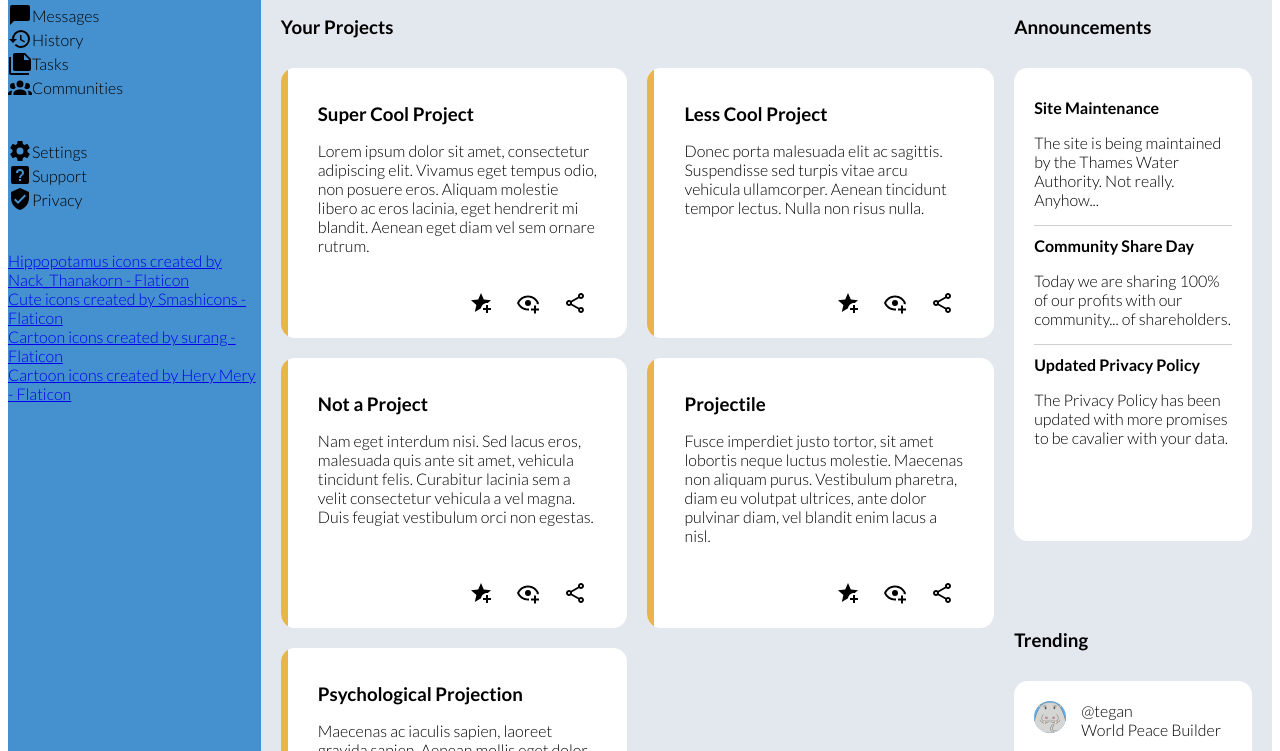
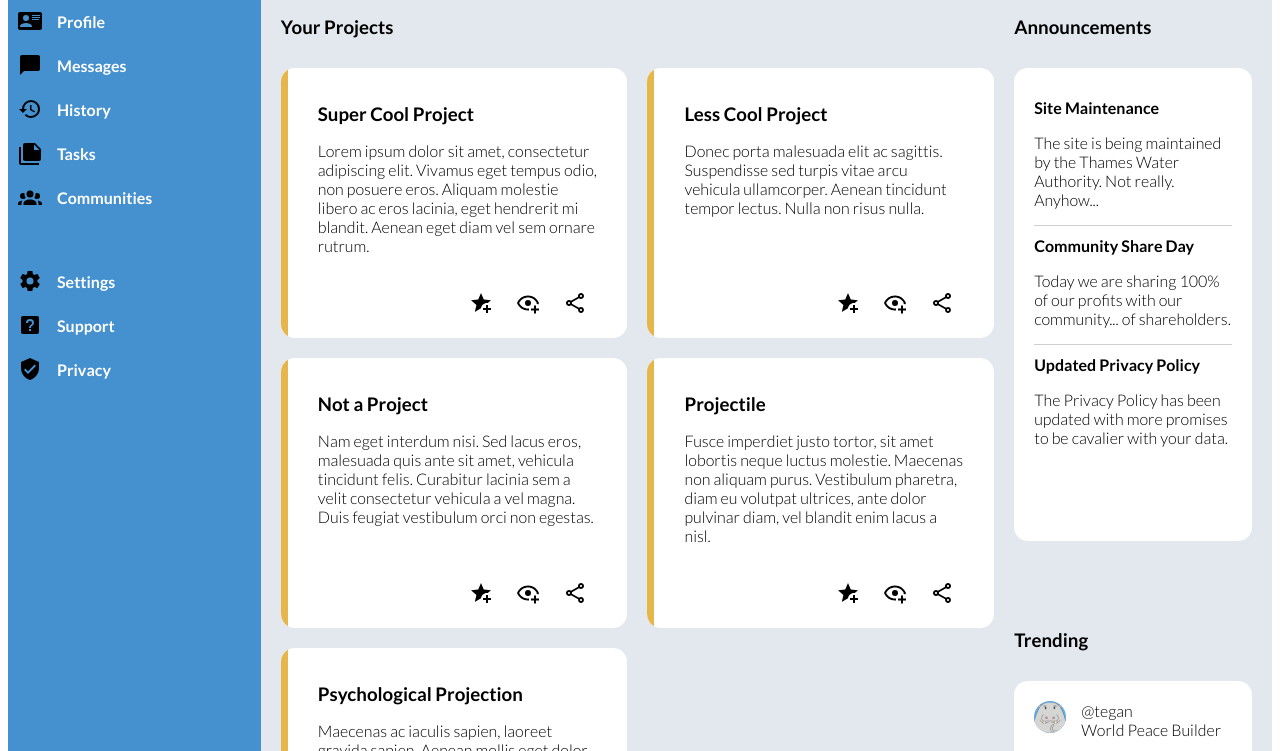
Before and after one commit to aj-abdujabborov/odin-admin-dashboard, a plain HTML site: page index.html in a window 1280 px wide. Shown: the part 142-893 px from the top of the page. Drawn offline with Linux system fonts and the light colour scheme.

Commit message:
Style sidebar

```diff
--- a/index.html
+++ b/index.html
@@ -58,7 +58,7 @@
                 </li>
             </ul>
 
-            <ul>
+            <ul class="credits">
                 <li><a href="https://www.flaticon.com/free-icons/hippopotamus" title="hippopotamus icons">Hippopotamus icons created by Nack_Thanakorn - Flaticon</a></li>
                 <li><a href="https://www.flaticon.com/free-icons/cute" title="cute icons">Cute icons created by Smashicons - Flaticon</a></li>
                 <li><a href="https://www.flaticon.com/free-icons/cartoon" title="cartoon icons">Cartoon icons created by surang - Flaticon</a></li>
--- a/styles/appearance.css
+++ b/styles/appearance.css
@@ -17,12 +17,8 @@ h1, h2, h3, h4 {
 /* Sidebar */
 .sidebar {
     background-color: #4590CE;
-}
-
-.sidebar ul, .sidebar li {
-    list-style-type: none;
-    padding: 0;
-    margin: 0;
+    color: white;
+    font-weight: 700;
 }
 
 /* Header */
--- a/styles/layout.css
+++ b/styles/layout.css
@@ -29,8 +29,10 @@
 /* Sidebar */
 .sidebar {
     display: grid;
+    grid-template-rows: repeat(3, min-content) 1fr;
     align-content: start;
     gap: 40px;
+    padding: 10px;
 }
 
 .sidebar > .title {
@@ -43,14 +45,36 @@
     height: 3em;
 }
 
+.sidebar ul, .sidebar li {
+    list-style-type: none;
+    padding: 0;
+    margin: 0;
+}
+
 .sidebar > ul > li {
     display: flex;
     align-items: center;
+    gap: 15px;
+    margin-bottom: 20px;
 }
 
 .sidebar > ul > li > img {
     width: var(--small-icon-size);
     height: var(--small-icon-size);
+}
+
+.sidebar > ul.credits {
+    align-self: end;
+}
+
+.sidebar > ul.credits > li {
+    font-size: 0.5em;
+    margin-bottom: 5px;
+}
+
+.sidebar > ul.credits a {
+    font-size: 0.5em;
+    color: white;
 }
 
 /* Header */
```
